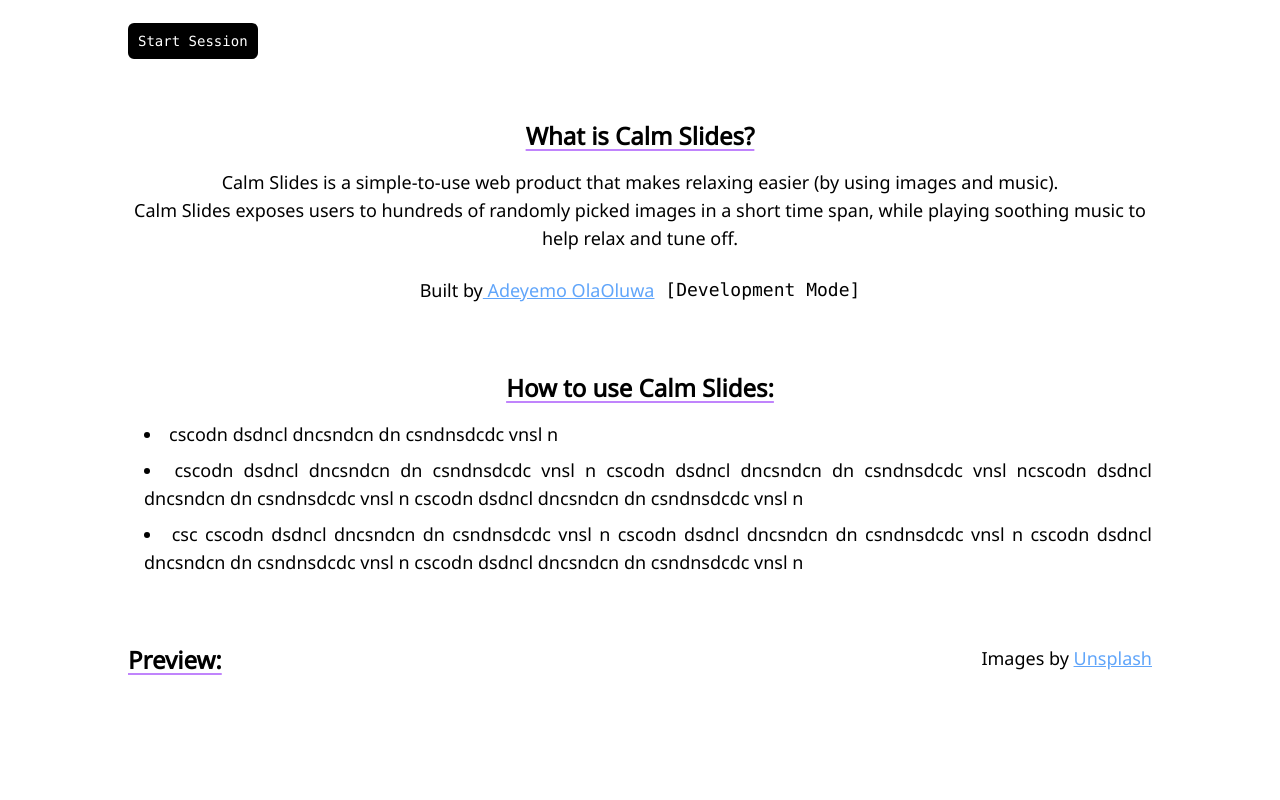
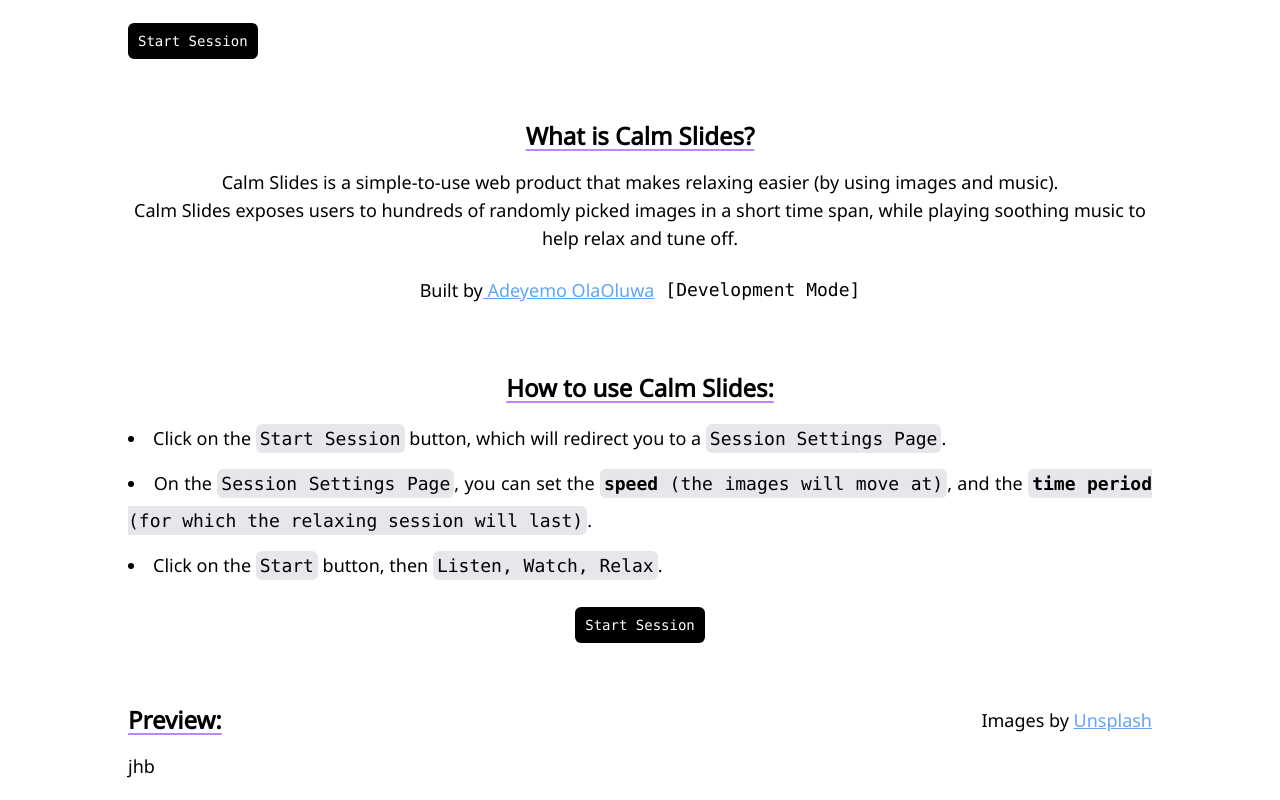
Before and after one commit to Ola4606/Calm-Slides-Website, a React (Create React App) app: page / in a window 1280 px wide. Shown: the part 380-1180 px from the top of the page. Before the commit the page ends 1092 px from the top, so only its background shows below. Built offline with nearby package versions, Linux system fonts and the light colour scheme.

Commit message:
Finished HowToUse component

```diff
--- a/src/components/HowToUse.tsx
+++ b/src/components/HowToUse.tsx
@@ -1,20 +1,40 @@
-import React from 'react'
+import React from "react";
+import StartBtn from "./StartBtn";
 
 function HowToUse() {
   return (
-    <div className="px-32 pt-12 pb-5">
+    <div className="px-32 pt-12 pb-5 flex flex-col items-center">
       <p className="underline underline-offset-4 font-causal font-extrabold text-2xl decoration-purple-400 pb-4 text-center">
         How to use Calm Slides:
       </p>
-      <ol className='list-disc list-inside pl-4 flex flex-col justify-center items-start gap-2 font-causal font-normal text-lg text-justify'>
-
-        <li>cscodn dsdncl dncsndcn dn csndnsdcdc vnsl n </li>
-        <li>cscodn dsdncl dncsndcn dn csndnsdcdc vnsl n cscodn dsdncl dncsndcn dn csndnsdcdc vnsl ncscodn dsdncl dncsndcn dn csndnsdcdc vnsl n cscodn dsdncl dncsndcn dn csndnsdcdc vnsl n</li>
-        <li>csc cscodn dsdncl dncsndcn dn csndnsdcdc vnsl n cscodn dsdncl dncsndcn dn csndnsdcdc vnsl n cscodn dsdncl dncsndcn dn csndnsdcdc vnsl n cscodn dsdncl dncsndcn dn csndnsdcdc vnsl n</li>
+      <ol className="list-disc list-inside flex flex-col justify-center items-start gap-2 font-causal font-normal text-lg text-justify leading-loose pb-7">
+        <li>
+          Click on the <span className="highlight">Start Session</span> button,
+          which will redirect you to a{" "}
+          <span className="highlight">Session Settings Page</span>.
+        </li>
+        <li>
+          On the <span className="highlight">Session Settings Page</span>, you
+          can set the{" "}
+          <span className="highlight">
+            <b>speed</b> (the images will move at)
+          </span>
+          , and the{" "}
+          <span className="highlight">
+            <b>time period</b> (for which the relaxing session will last)
+          </span>.
+        </li>
+        <li>
+          Click on the <span className="highlight">Start</span> button, then{" "}
+          <span className="highlight">Listen, Watch, Relax</span>.
+        </li>
       </ol>
 
+      <div className='inline-block transform duration-300 hover:scale-110'>
+        <StartBtn btnColor="black"/>
+      </div>
     </div>
-  )
+  );
 }
 
-export default HowToUse
+export default HowToUse;
--- a/src/components/Preview.tsx
+++ b/src/components/Preview.tsx
@@ -1,32 +1,28 @@
-import React from 'react'
+import React from "react";
 
 function Preview() {
   return (
     <div className="px-32 pt-12 pb-5">
+      <div className="flex justify-between items-center pb-4">
+        <span className="underline underline-offset-4 font-causal font-extrabold text-2xl decoration-purple-400 text-center">
+          Preview:
+        </span>
 
-
-
-      <div className='flex justify-between'>
-
-      <span className="underline underline-offset-4 font-causal font-extrabold text-2xl decoration-purple-400 pb-4 text-center">
-        Preview:
-      </span>
-
-      <span className="font-causal font-normal text-center text-lg">
-        Images by <a href="https://unsplash.com/" target={"_blank"} className='font-causal font-normal text-right text-lg underline text-blue-400'>Unsplash</a>
-      </span>
-
+        <span className="font-causal font-normal text-center text-lg">
+          Images by{" "}
+          <a
+            href="https://unsplash.com/"
+            target={"_blank"}
+            className="font-causal font-normal text-right text-lg underline text-blue-400"
+          >
+            Unsplash
+          </a>
+        </span>
       </div>
 
-
-
-
-      <p className='font-causal font-normal text-lg'>
-
-      </p>
-
+      <p className="font-causal font-normal text-lg">jhb</p>
     </div>
-  )
+  );
 }
 
-export default Preview
+export default Preview;
--- a/src/index.css
+++ b/src/index.css
@@ -556,6 +556,10 @@
   margin-bottom: 1.75rem;
 }
 
+.mt-2{
+  margin-top: 0.5rem;
+}
+
 .inline-block{
   display: inline-block;
 }
@@ -605,6 +609,10 @@
   justify-content: space-between;
 }
 
+.gap-0{
+  gap: 0px;
+}
+
 .gap-2{
   gap: 0.5rem;
 }
@@ -626,6 +634,11 @@
 .bg-black{
   --tw-bg-opacity: 1;
   background-color: rgb(0 0 0 / var(--tw-bg-opacity));
+}
+
+.bg-slate-800{
+  --tw-bg-opacity: 1;
+  background-color: rgb(30 41 59 / var(--tw-bg-opacity));
 }
 
 .p-\[6px\]{
@@ -667,6 +680,14 @@
   padding-left: 1rem;
 }
 
+.pb-7{
+  padding-bottom: 1.75rem;
+}
+
+.text-left{
+  text-align: left;
+}
+
 .text-center{
   text-align: center;
 }
@@ -677,6 +698,10 @@
 
 .text-justify{
   text-align: justify;
+}
+
+.text-start{
+  text-align: start;
 }
 
 .font-causal{
@@ -735,6 +760,14 @@
 
 .font-bold{
   font-weight: 700;
+}
+
+.leading-loose{
+  line-height: 2;
+}
+
+.leading-relaxed{
+  line-height: 1.625;
 }
 
 .text-blue-400{
@@ -797,6 +830,14 @@
   transition-timing-function: cubic-bezier(0, 0, 0.2, 1);
 }
 
+.highlight{
+  border-radius: 0.375rem;
+  --tw-bg-opacity: 1;
+  background-color: rgb(229 231 235 / var(--tw-bg-opacity));
+  padding: 0.25rem;
+  font-family: ui-monospace, SFMono-Regular, Menlo, Monaco, Consolas, "Liberation Mono", "Courier New", monospace;
+}
+
 .hover\:scale-110:hover{
   --tw-scale-x: 1.1;
   --tw-scale-y: 1.1;
--- a/src/input.css
+++ b/src/input.css
@@ -3,3 +3,9 @@
 @tailwind base;
 @tailwind components;
 @tailwind utilities;
+
+.highlight {
+
+    @apply font-mono bg-gray-200 p-1 rounded-md;
+
+}
```
Also changed, not shown: src/components/DescriptionImageGridPreview.tsx (added, +9 -0 lines).
